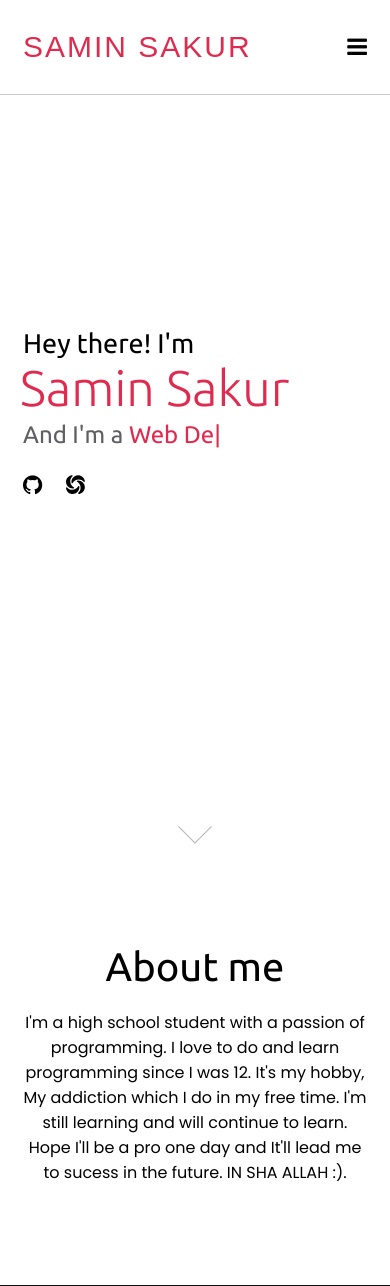
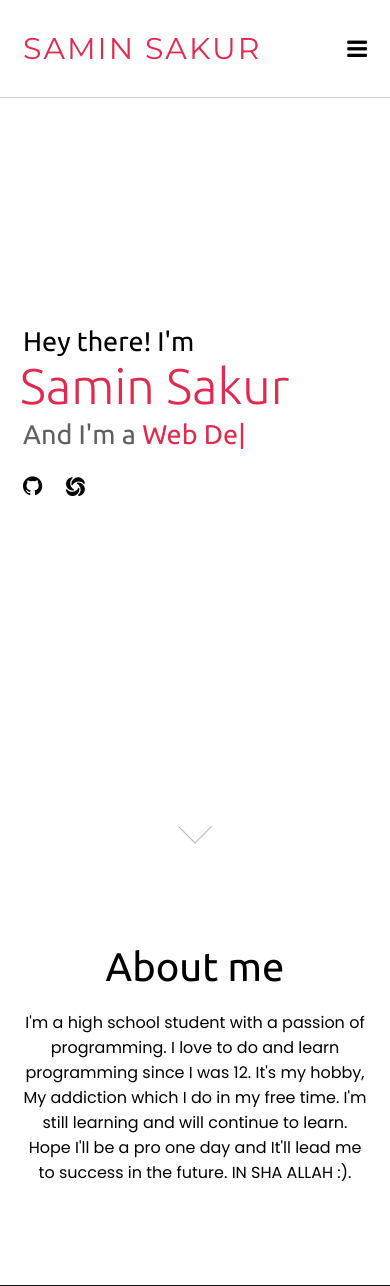
Before and after one commit to saminsakur/saminsakur.github.io, a PHP site: page / in a window 390 px wide. Shown: the top 1286 px of the page. Run offline with PHP 8.4, Linux system fonts and the light colour scheme.

Commit message:
✔ Updated typo mistake ✔ Updated header font style

```diff
--- a/index.html
+++ b/index.html
@@ -74,7 +74,7 @@
                 <p>
                     I'm a high school student with a passion of programming. I love to do and learn programming since I
                     was 12. It's my hobby, My addiction which I do in my free time. I'm still learning and will continue
-                    to learn. Hope I'll be a pro one day and It'll lead me to sucess in the future. IN SHA ALLAH :).
+                    to learn. Hope I'll be a pro one day and It'll lead me to success in the future. IN SHA ALLAH :).
                 </p>
             </div>
         </div>
--- a/style.css
+++ b/style.css
@@ -1,4 +1,5 @@
 @import url("https://fonts.googleapis.com/css2?family=Poppins:wght@100;200;300;400;500;700&family=Ubuntu:wght@300;400;700&display=swap");
+@import url('https://fonts.googleapis.com/css2?family=Montserrat:wght@300;400;500;600&display=swap');
 *,
 ::after,
 ::before {
@@ -95,14 +96,11 @@ header .max-width {
 }
 
 header h1 {
-  font-weight: 300;
   text-transform: uppercase;
   font-family: "Montserrat", sans-serif;
+  font-weight: 400;
   font-size: 35px;
   letter-spacing: 2px;
-  /* background: linear-gradient(to right top, #43cea2, #185a9d);
-    -webkit-text-fill-color: transparent;
-    -webkit-background-clip: text; */
 }
 
 /* Style home section */
@@ -119,6 +117,9 @@ header h1 {
 .home .max-width {
   width: 100%;
 }
+.home .home-content .text-1, .home .home-content .text-2, .home .home-content .text-3{
+  font-family: "ubuntu",  sans-serif;
+}
 
 .home .home-content .text-1 {
   font-size: 27px;
@@ -134,6 +135,9 @@ header h1 {
 .home .home-content .text-3 {
   font-size: 40px;
   margin: 5px 0;
+}
+
+.home .home-content .text-3{
   color: #5f5f64;
 }
 
@@ -295,19 +299,6 @@ footer .fa-heart {
   font-size: 1.2rem;
   display: inline-block;
 }
-/* styling cursor */
-
-.cursor {
-  position: absolute;
-  height: 2rem;
-  width: 2rem;
-  border: 2px solid #000;
-  border-radius: 50%;
-  z-index: 2999;
-  transform: translate(-50%, -50%);
-  pointer-events: none;
-  transition: all 0.03s ease-out;
-}
 
 /*responsive media query */
 @media (max-width: 1300px) {
@@ -401,9 +392,6 @@ footer .fa-heart {
   .home .home-content a {
     font-size: 20px;
   }
-  .services .serv-content .card {
-    width: 100%;
-  }
 }
 
 @media (max-width: 500px) {
@@ -417,6 +405,12 @@ footer .fa-heart {
     font-size: 50px;
   }
   .home .home-content .text-3 {
-    font-size: 24px;
+    font-size: 27px;
   }
 }
+
+@media (max-width: 361px){
+  .home .home-content .text-3 {
+    font-size: 25px;
+  }
+}
```
Also changed, not shown: README.md.
